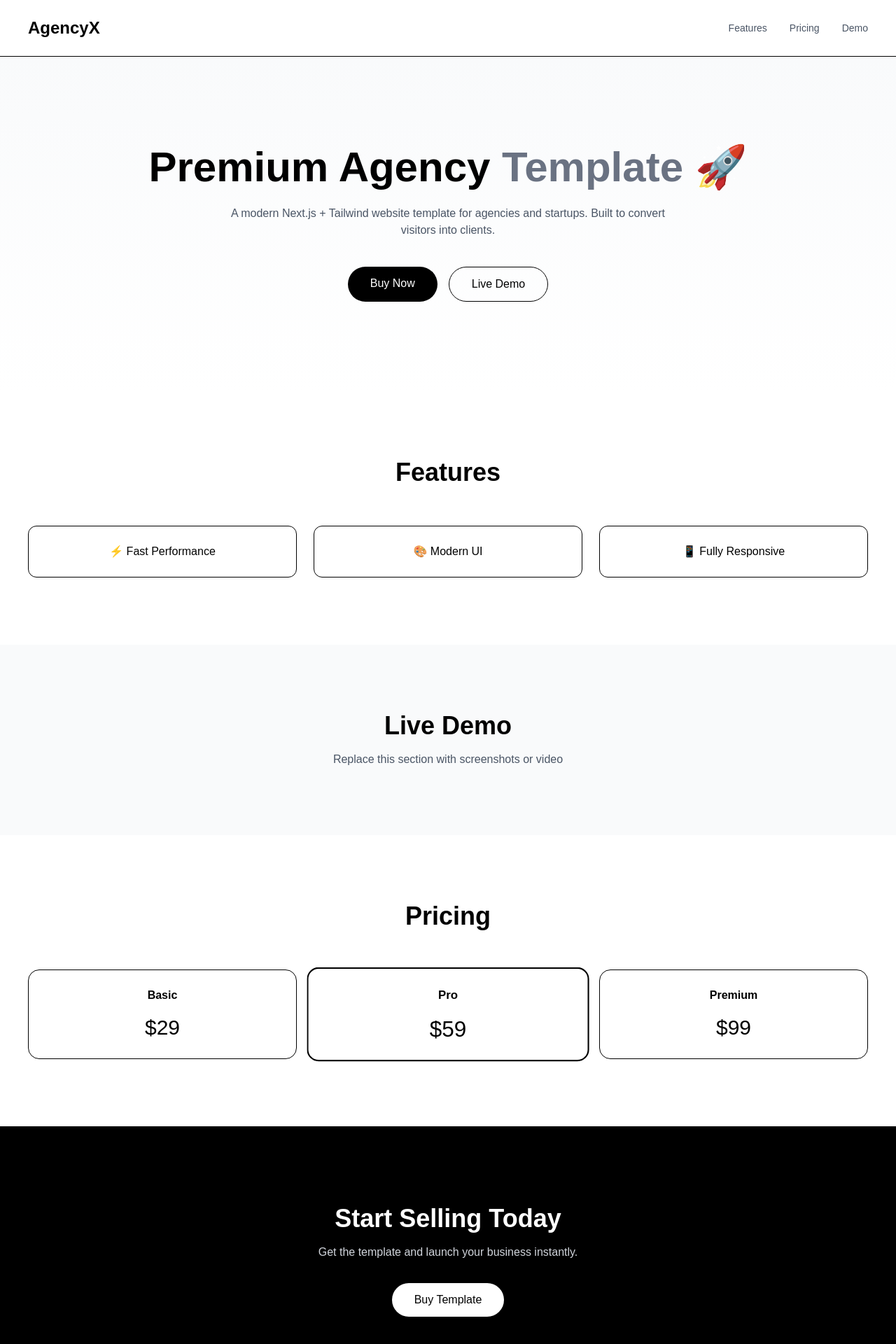
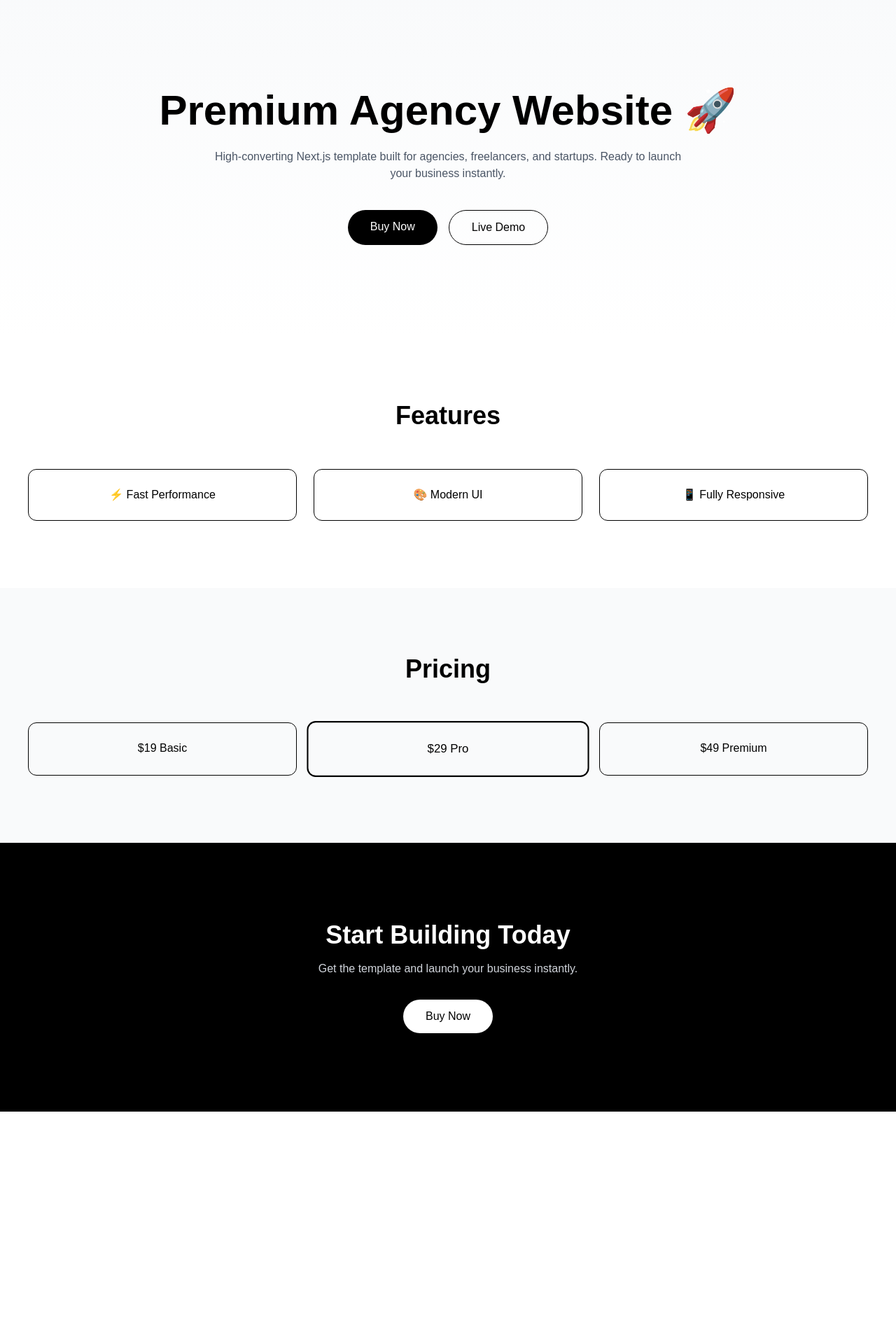
Before and after one commit to alyfarid28/agency-site, a Next.js app: page / in a window 1280 px wide. Shown: the top 1920 px of the page at 70% size. After the commit the page ends 1588 px from the top, so only its background shows below. Built offline with nearby package versions, Linux system fonts and the light colour scheme.

Commit message:
final sellable version

```diff
--- a/app/page.tsx
+++ b/app/page.tsx
@@ -1,100 +1,62 @@
-"use client";
-
 export default function Home() {
   return (
     <main className="min-h-screen bg-white text-black">
 
-      {/* NAV */}
-      <header className="flex justify-between items-center px-10 py-6 border-b sticky top-0 bg-white/80 backdrop-blur">
-        <h1 className="text-2xl font-extrabold">AgencyX</h1>
-
-        <nav className="hidden md:flex gap-8 text-sm text-gray-600">
-          <a href="#features">Features</a>
-          <a href="#pricing">Pricing</a>
-          <a href="#demo">Demo</a>
-        </nav>
-      </header>
-
       {/* HERO */}
       <section className="text-center py-32 px-6 bg-gradient-to-b from-gray-50 to-white">
         <h1 className="text-6xl font-extrabold">
-          Premium Agency <span className="text-gray-500">Template</span> 🚀
+          Premium Agency Website 🚀
         </h1>
 
         <p className="mt-6 text-gray-600 max-w-2xl mx-auto">
-          A modern Next.js + Tailwind website template for agencies and startups.
-          Built to convert visitors into clients.
+          High-converting Next.js template built for agencies, freelancers, and startups.
+          Ready to launch your business instantly.
         </p>
 
         <div className="mt-10 flex justify-center gap-4">
-          <a className="px-8 py-3 bg-black text-white rounded-full hover:scale-105 transition" href="#pricing">
+          <a className="px-8 py-3 bg-black text-white rounded-full">
             Buy Now
           </a>
 
-          <a className="px-8 py-3 border rounded-full hover:scale-105 transition" href="#demo">
+          <a className="px-8 py-3 border rounded-full">
             Live Demo
           </a>
         </div>
       </section>
 
       {/* FEATURES */}
-      <section id="features" className="py-24 px-10">
-        <h2 className="text-4xl font-bold text-center mb-14">Features</h2>
+      <section className="py-24 px-10 text-center">
+        <h2 className="text-4xl font-bold mb-14">Features</h2>
 
-        <div className="grid md:grid-cols-3 gap-6 text-center">
+        <div className="grid md:grid-cols-3 gap-6">
           <div className="p-6 border rounded-xl">⚡ Fast Performance</div>
           <div className="p-6 border rounded-xl">🎨 Modern UI</div>
           <div className="p-6 border rounded-xl">📱 Fully Responsive</div>
         </div>
       </section>
 
-      {/* DEMO */}
-      <section id="demo" className="py-24 px-10 bg-gray-50 text-center">
-        <h2 className="text-4xl font-bold">Live Demo</h2>
-        <p className="mt-4 text-gray-600">Replace this section with screenshots or video</p>
-      </section>
-
       {/* PRICING */}
-      <section id="pricing" className="py-24 px-10">
-        <h2 className="text-4xl font-bold text-center mb-14">Pricing</h2>
+      <section className="py-24 px-10 bg-gray-50 text-center">
+        <h2 className="text-4xl font-bold mb-14">Pricing</h2>
 
         <div className="grid md:grid-cols-3 gap-6">
-          <div className="p-6 border rounded-2xl text-center">
-            <h3 className="font-bold">Basic</h3>
-            <p className="text-3xl mt-4">$29</p>
-          </div>
-
-          <div className="p-6 border-2 border-black rounded-2xl text-center scale-105">
-            <h3 className="font-bold">Pro</h3>
-            <p className="text-3xl mt-4">$59</p>
-          </div>
-
-          <div className="p-6 border rounded-2xl text-center">
-            <h3 className="font-bold">Premium</h3>
-            <p className="text-3xl mt-4">$99</p>
-          </div>
+          <div className="p-6 border rounded-xl">$19 Basic</div>
+          <div className="p-6 border-2 border-black rounded-xl scale-105">$29 Pro</div>
+          <div className="p-6 border rounded-xl">$49 Premium</div>
         </div>
       </section>
 
       {/* CTA */}
       <section className="py-28 text-center bg-black text-white">
-        <h2 className="text-4xl font-bold">Start Selling Today</h2>
+        <h2 className="text-4xl font-bold">Start Building Today</h2>
         <p className="mt-4 text-gray-300">
           Get the template and launch your business instantly.
         </p>
 
-        <a
-          href="https://gumroad.com"
-          className="mt-8 inline-block px-8 py-3 bg-white text-black rounded-full"
-        >
-          Buy Template
+        <a className="mt-8 inline-block px-8 py-3 bg-white text-black rounded-full">
+          Buy Now
         </a>
       </section>
-
-      {/* FOOTER */}
-      <footer className="text-center py-6 text-sm text-gray-500">
-        © {new Date().getFullYear()} AgencyX. All rights reserved.
-      </footer>
 
     </main>
   );
```
